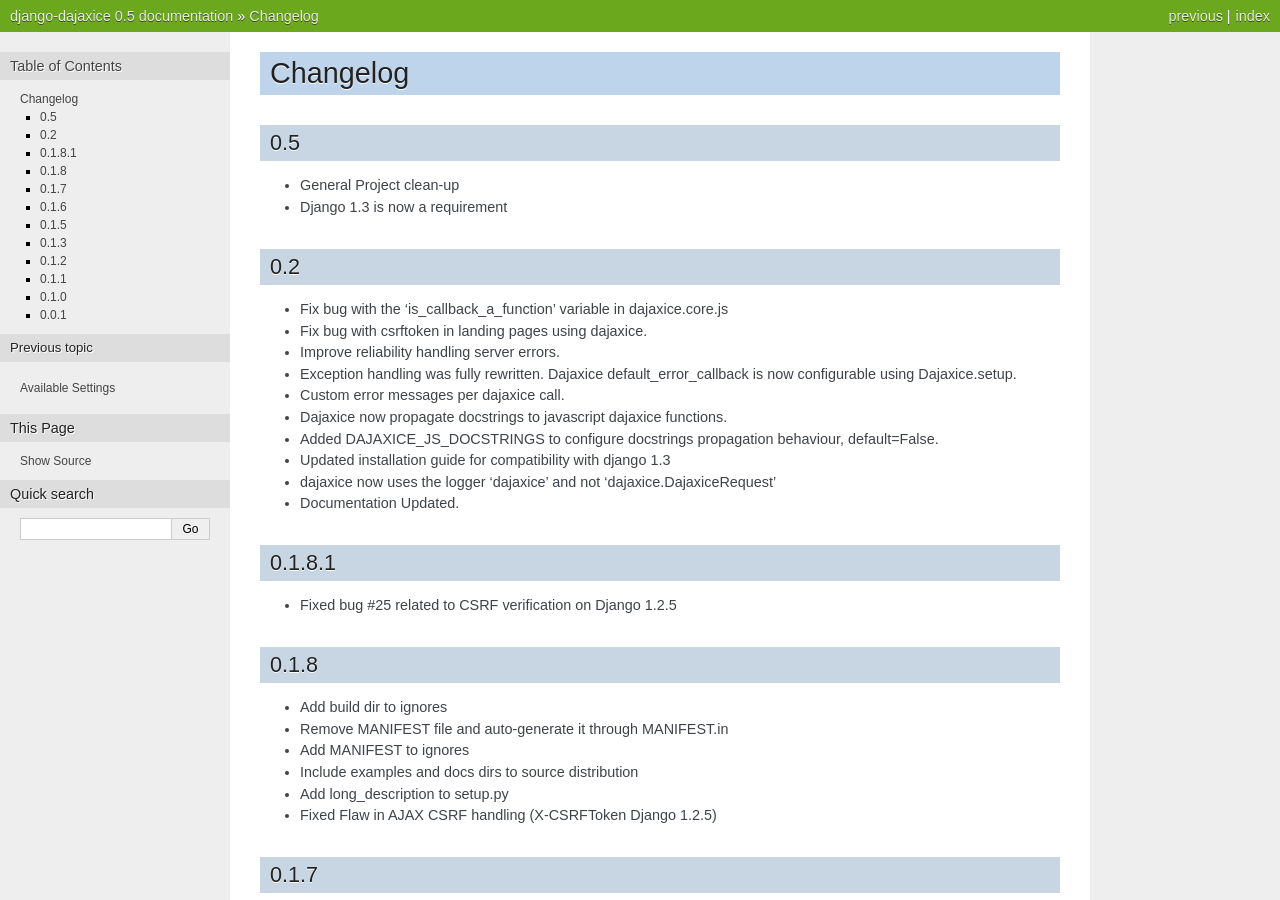
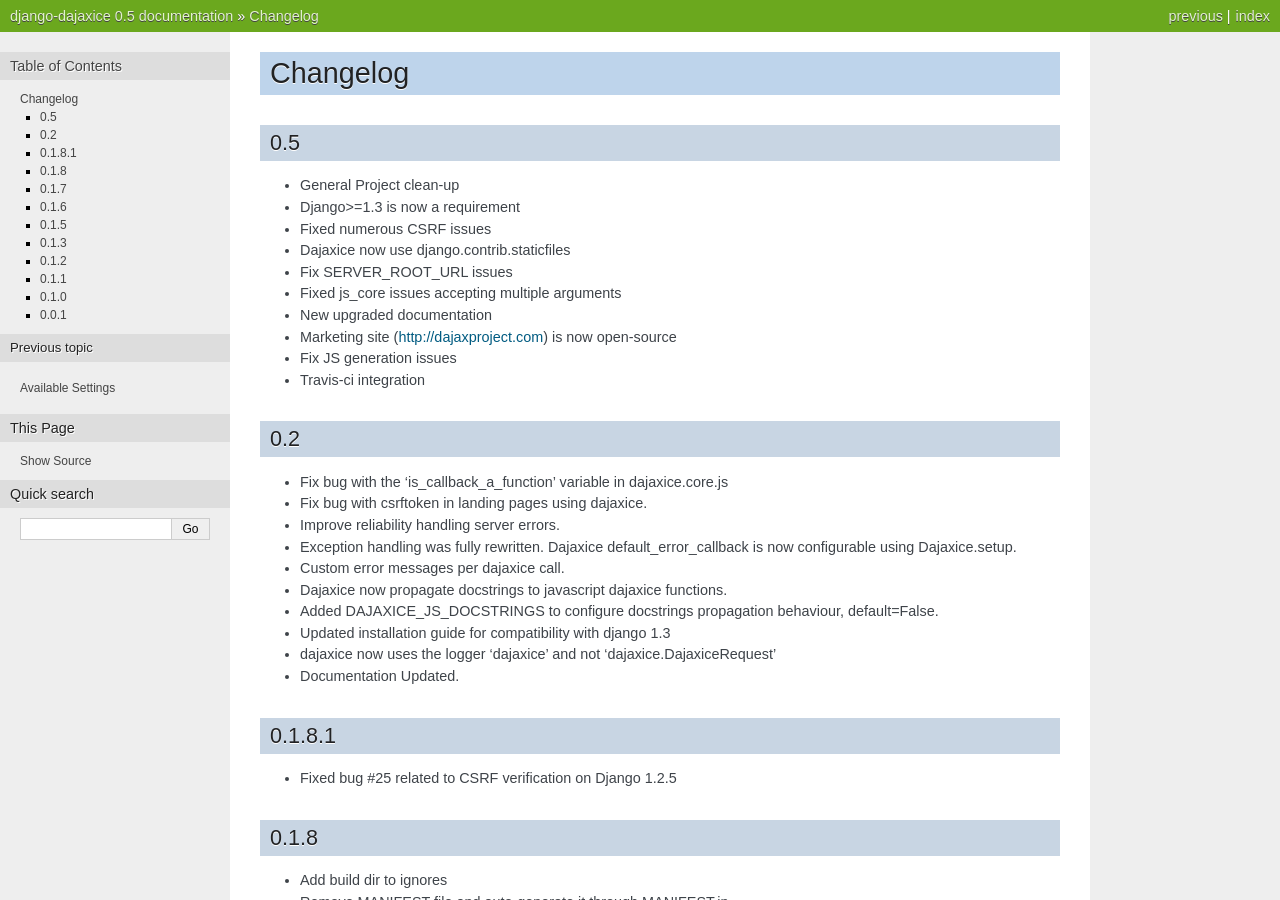
Before and after one commit to jorgebastida/django-dajaxice, a Sphinx documentation site: the page built from docs/changelog.rst, in a window 1280 px wide and 900 px high. Built offline with Sphinx 7.4.7, drawn with Linux system fonts in a browser that asks for light colours; the version number is read from the project's files by our own code.

Commit message:
Update changelog

```diff
--- a/docs/changelog.rst
+++ b/docs/changelog.rst
@@ -4,7 +4,15 @@
 0.5
 ^^^
 * General Project clean-up
-* Django 1.3 is now a requirement
+* Django>=1.3 is now a requirement
+* Fixed numerous CSRF issues
+* Dajaxice now use django.contrib.staticfiles
+* Fix SERVER_ROOT_URL issues
+* Fixed js_core issues accepting multiple arguments
+* New upgraded documentation
+* Marketing site (http://dajaxproject.com) is now open-source
+* Fix JS generation issues
+* Travis-ci integration
 
 
 0.2
```
